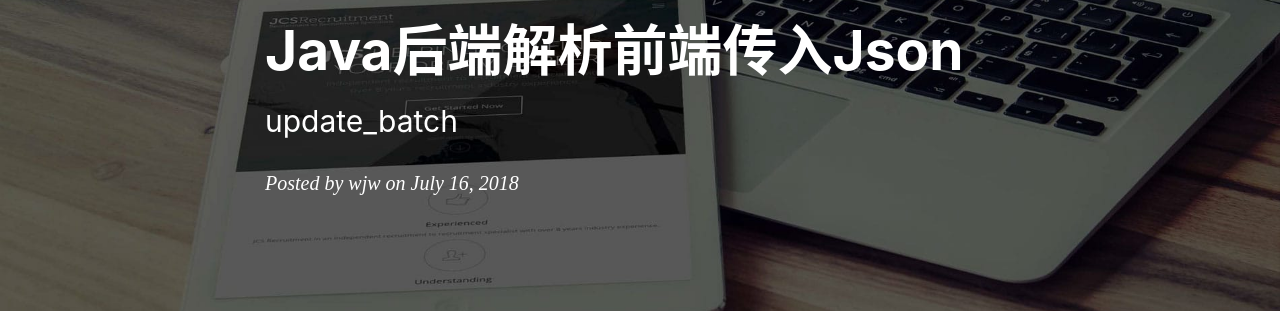
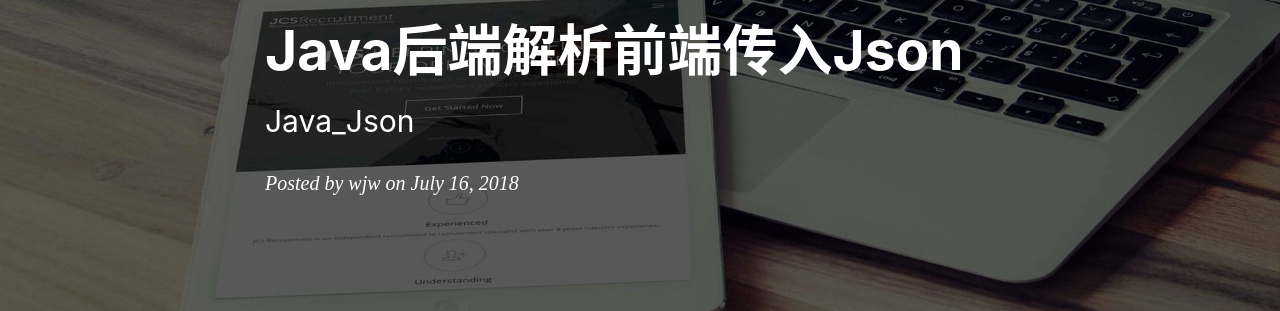
Before and after one commit to wjw0315/wjw0315.github.io, a Jekyll site: the page built from _posts/2018/7/2018-7-16-Java解析Json.md, in a window 1280 px wide and 900 px high. Shown: the part 179-490 px from the top of the window. Built offline with Jekyll 4.4.1, drawn with Linux system fonts in a browser that asks for light colours; nearby versions of some CDN libraries; comment, search, counter and statistics services are not loaded.

Commit message:
Update 2018-7-16-Java解析Json.md

```diff
--- a/_posts/2018/7/2018-7-16-Java解析Json.md
+++ b/_posts/2018/7/2018-7-16-Java解析Json.md
@@ -1,7 +1,7 @@
 ---
 layout:     post
 title:      Java后端解析前端传入Json
-subtitle:   update_batch
+subtitle:   Java_Json
 date:       2018-7-16
 author:     wjw
 header-img: img/post-bg-rwd.jpg
```
